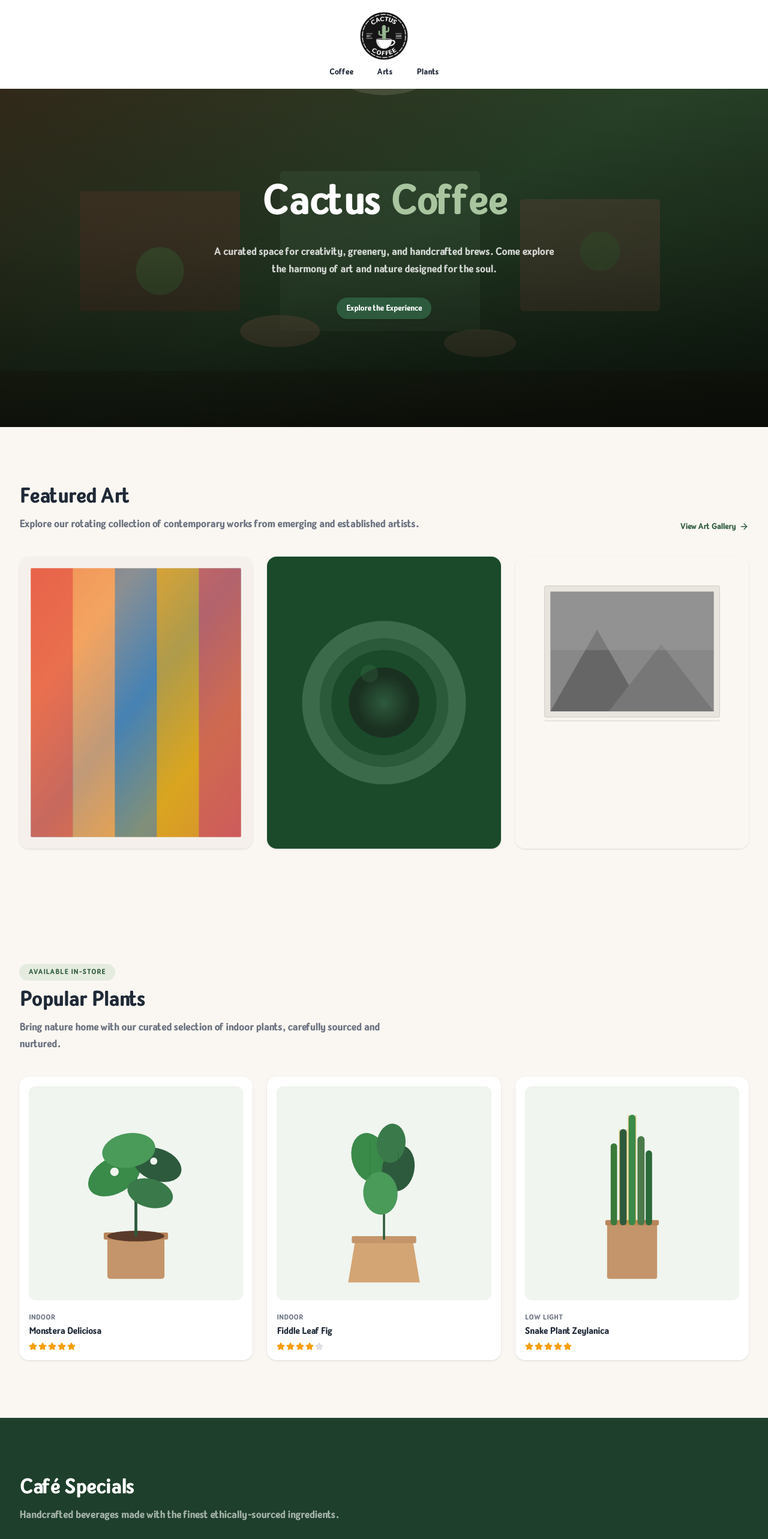
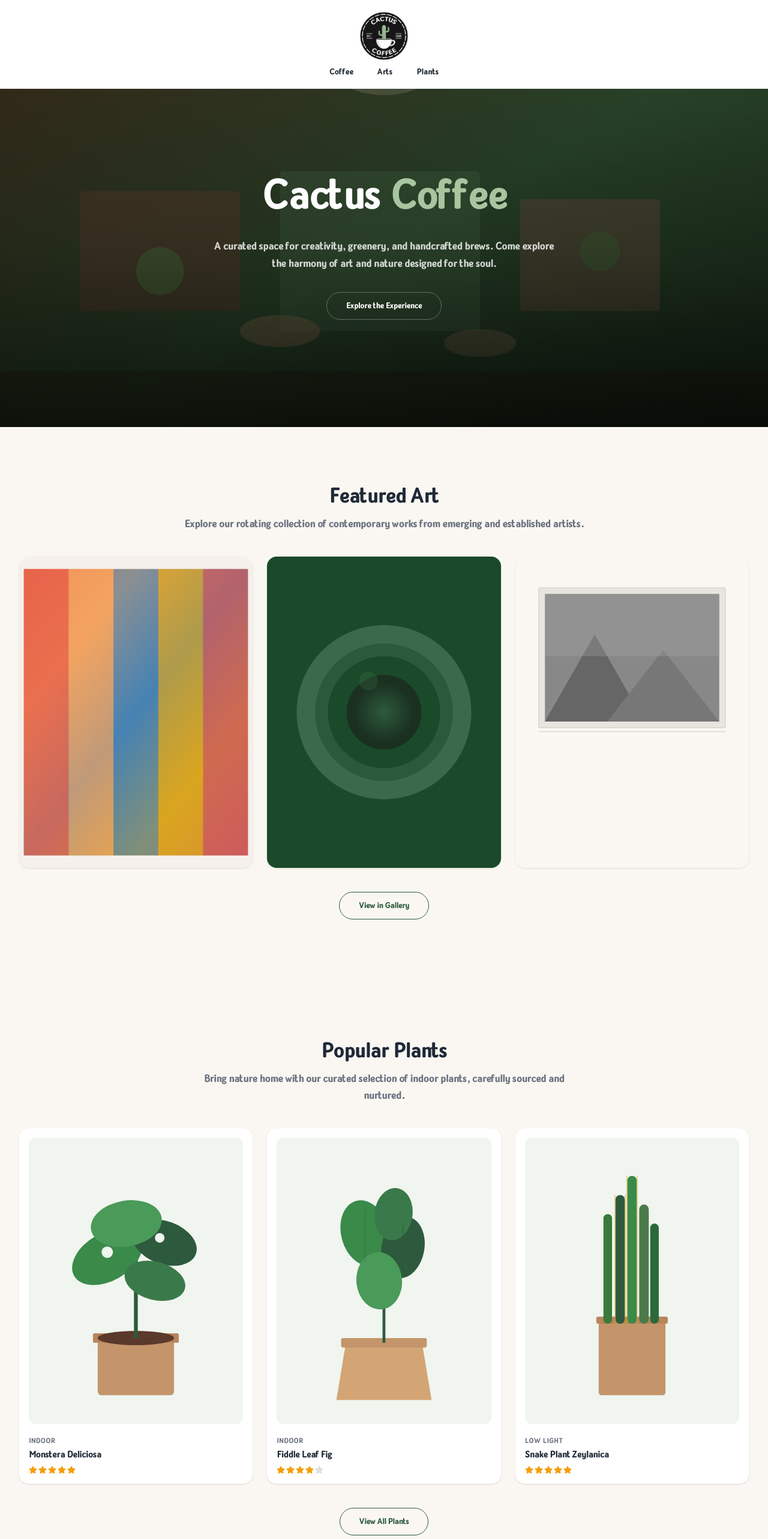
Before and after one commit to zoonfeedback-lab/cactus-coffee, a Next.js app: page / in a window 1280 px wide. Shown: the top 2566 px of the page at 60% size. Built offline with nearby package versions, Linux system fonts and the light colour scheme.

Commit message:
updated the home page

```diff
--- a/src/components/layout/Footer.tsx
+++ b/src/components/layout/Footer.tsx
@@ -3,11 +3,9 @@ import { Instagram, Facebook, Twitter, MapPin, Mail, Phone } from 'lucide-react'
 import Container from '@/components/ui/Container';
 
 const quickLinks = [
-    { label: 'Home', href: '/' },
-    { label: 'Art Gallery', href: '/art' },
-    { label: 'Plant Shop', href: '/plants' },
-    { label: 'Café Menu', href: '/cafe' },
-    { label: 'About Us', href: '/about' },
+    { label: 'Coffee', href: '/cafe' },
+    { label: 'Arts', href: '/art' },
+    { label: 'Plants', href: '/plants' },
 ] as const;
 
 const services = [
--- a/src/components/layout/Navbar.tsx
+++ b/src/components/layout/Navbar.tsx
@@ -56,8 +56,8 @@ export default function Navbar() {
                     ))}
                 </ul>
 
-                {/* Mobile hamburger – right aligned */}
-                <div className="absolute top-5 right-5 md:hidden">
+                {/* Mobile hamburger – centered under logo */}
+                <div className="flex justify-center pb-3 md:hidden">
                     <button
                         type="button"
                         className="flex h-10 w-10 items-center justify-center rounded-lg text-text-main transition-colors hover:bg-accent/10"
@@ -76,7 +76,7 @@ export default function Navbar() {
 
             {/* Mobile menu */}
             <div
-                className={`overflow-hidden border-t border-border bg-surface/95 backdrop-blur-md transition-all duration-300 md:hidden ${mobileOpen ? 'max-h-96 opacity-100' : 'max-h-0 opacity-0'
+                className={`overflow-hidden border-t border-border bg-surface/95 backdrop-blur-md transition-all duration-500 ease-in-out md:hidden ${mobileOpen ? 'max-h-96 opacity-100' : 'max-h-0 opacity-0'
                     }`}
             >
                 <ul className="flex flex-col items-center gap-1 py-4">
--- a/src/components/sections/CafeSpecials.tsx
+++ b/src/components/sections/CafeSpecials.tsx
@@ -1,5 +1,4 @@
 import Link from 'next/link';
-import { ArrowRight } from 'lucide-react';
 import Container from '@/components/ui/Container';
 import SectionTitle from '@/components/ui/SectionTitle';
 import MenuItem from '@/components/ui/MenuItem';
@@ -13,14 +12,17 @@ export default function CafeSpecials() {
             aria-labelledby="cafe-specials-heading"
         >
             <Container>
+                {/* Centered heading + subtitle */}
                 <AnimateOnScroll animation="fade-up">
                     <SectionTitle
                         title="Café Specials"
                         subtitle="Handcrafted beverages made with the finest ethically-sourced ingredients."
+                        align="center"
                         className="[&_h2]:text-white [&_p]:text-white/60"
                     />
                 </AnimateOnScroll>
 
+                {/* Menu cards */}
                 <div className="grid gap-4 sm:grid-cols-2">
                     {menuItems.map((item, index) => (
                         <AnimateOnScroll key={item.id} animation="fade-up" delay={index * 100}>
@@ -29,14 +31,14 @@ export default function CafeSpecials() {
                     ))}
                 </div>
 
-                <AnimateOnScroll animation="fade" delay={400}>
+                {/* Centered button with same sweep animation */}
+                <AnimateOnScroll animation="fade-up" delay={500}>
                     <div className="mt-10 text-center">
                         <Link
                             href="/cafe"
-                            className="inline-flex items-center gap-2 rounded-full border border-white/20 px-6 py-3 text-sm font-medium text-white transition-all duration-300 hover:border-accent hover:bg-white/10"
+                            className="relative inline-block overflow-hidden rounded-full border border-white/30 px-8 py-3 text-sm font-semibold text-white transition-all duration-500 before:absolute before:inset-0 before:-translate-x-full before:bg-[#A8C5A0] before:transition-transform before:duration-500 hover:text-white hover:before:translate-x-0"
                         >
-                            View Full Menu
-                            <ArrowRight className="h-4 w-4" />
+                            <span className="relative z-10">View Full Menu</span>
                         </Link>
                     </div>
                 </AnimateOnScroll>
--- a/src/components/sections/FeaturedArt.tsx
+++ b/src/components/sections/FeaturedArt.tsx
@@ -1,5 +1,4 @@
 import Link from 'next/link';
-import { ArrowRight } from 'lucide-react';
 import Container from '@/components/ui/Container';
 import SectionTitle from '@/components/ui/SectionTitle';
 import ArtCard from '@/components/ui/ArtCard';
@@ -10,22 +9,16 @@ export default function FeaturedArt() {
     return (
         <section className="py-16 sm:py-24" aria-labelledby="featured-art-heading">
             <Container>
+                {/* Centered heading + subtitle */}
                 <AnimateOnScroll animation="fade-up">
-                    <div className="flex items-end justify-between">
                     <SectionTitle
                         title="Featured Art"
                         subtitle="Explore our rotating collection of contemporary works from emerging and established artists."
+                        align="center"
                     />
-                        <Link
-                            href="/art"
-                            className="mb-10 hidden items-center gap-1.5 text-sm font-medium text-primary transition-colors hover:text-primary-dark sm:flex"
-                        >
-                            View Art Gallery
-                            <ArrowRight className="h-4 w-4" />
-                        </Link>
-                    </div>
                 </AnimateOnScroll>
 
+                {/* 3 Art cards */}
                 <div className="grid gap-6 sm:grid-cols-2 lg:grid-cols-3">
                     {artItems.map((item, index) => (
                         <AnimateOnScroll key={item.id} animation="fade-up" delay={index * 150} className="h-full">
@@ -34,16 +27,17 @@ export default function FeaturedArt() {
                     ))}
                 </div>
 
-                {/* Mobile link */}
-                <div className="mt-8 text-center sm:hidden">
+                {/* Centered "View in Gallery" link */}
+                <AnimateOnScroll animation="fade-up" delay={500}>
+                    <div className="mt-10 text-center">
                         <Link
                             href="/art"
-                        className="inline-flex items-center gap-1.5 text-sm font-medium text-primary"
+                            className="relative inline-block overflow-hidden rounded-full border border-primary px-8 py-3 text-sm font-semibold text-primary transition-all duration-500 before:absolute before:inset-0 before:-translate-x-full before:bg-[#A8C5A0] before:transition-transform before:duration-500 hover:text-white hover:before:translate-x-0"
                         >
-                        View Art Gallery
-                        <ArrowRight className="h-4 w-4" />
+                            <span className="relative z-10">View in Gallery</span>
                         </Link>
                     </div>
+                </AnimateOnScroll>
             </Container>
         </section>
     );
--- a/src/components/sections/HeroSection.tsx
+++ b/src/components/sections/HeroSection.tsx
@@ -1,6 +1,6 @@
 import Image from 'next/image';
+import Link from 'next/link';
 import Container from '@/components/ui/Container';
-import Button from '@/components/ui/Button';
 import AnimateOnScroll from '@/components/ui/AnimateOnScroll';
 
 export default function HeroSection() {
@@ -34,9 +34,12 @@ export default function HeroSection() {
                         </p>
                     </AnimateOnScroll>
                     <AnimateOnScroll animation="fade-up" delay={600} duration={800}>
-                        <Button href="/visit" size="sm">
-                            Explore the Experience
-                        </Button>
+                        <Link
+                            href="/visit"
+                            className="relative inline-block overflow-hidden rounded-full border border-white/30 px-8 py-3 text-sm font-semibold text-white transition-all duration-500 before:absolute before:inset-0 before:-translate-x-full before:bg-[#A8C5A0] before:transition-transform before:duration-500 hover:text-white hover:before:translate-x-0"
+                        >
+                            <span className="relative z-10">Explore the Experience</span>
+                        </Link>
                     </AnimateOnScroll>
                 </div>
             </Container>
--- a/src/components/sections/PopularPlants.tsx
+++ b/src/components/sections/PopularPlants.tsx
@@ -1,3 +1,4 @@
+import Link from 'next/link';
 import Container from '@/components/ui/Container';
 import SectionTitle from '@/components/ui/SectionTitle';
 import PlantCard from '@/components/ui/PlantCard';
@@ -8,14 +9,16 @@ export default function PopularPlants() {
     return (
         <section className="py-16 sm:py-24" aria-labelledby="popular-plants-heading">
             <Container>
+                {/* Centered heading + subtitle */}
                 <AnimateOnScroll animation="fade-up">
                     <SectionTitle
-                        label="Available In-Store"
                         title="Popular Plants"
                         subtitle="Bring nature home with our curated selection of indoor plants, carefully sourced and nurtured."
+                        align="center"
                     />
                 </AnimateOnScroll>
 
+                {/* 3 Plant cards */}
                 <div className="grid gap-6 sm:grid-cols-2 lg:grid-cols-3">
                     {plants.map((item, index) => (
                         <AnimateOnScroll key={item.id} animation="fade-up" delay={index * 100}>
@@ -23,6 +26,18 @@ export default function PopularPlants() {
                         </AnimateOnScroll>
                     ))}
                 </div>
+
+                {/* Centered button with same style as Featured Art */}
+                <AnimateOnScroll animation="fade-up" delay={500}>
+                    <div className="mt-10 text-center">
+                        <Link
+                            href="/plants"
+                            className="relative inline-block overflow-hidden rounded-full border border-primary px-8 py-3 text-sm font-semibold text-primary transition-all duration-500 before:absolute before:inset-0 before:-translate-x-full before:bg-[#A8C5A0] before:transition-transform before:duration-500 hover:text-white hover:before:translate-x-0"
+                        >
+                            <span className="relative z-10">View All Plants</span>
+                        </Link>
+                    </div>
+                </AnimateOnScroll>
             </Container>
         </section>
     );
--- a/src/components/ui/ArtCard.tsx
+++ b/src/components/ui/ArtCard.tsx
@@ -8,7 +8,7 @@ interface ArtCardProps {
 export default function ArtCard({ item }: ArtCardProps) {
     return (
         <article className="group relative h-full overflow-hidden rounded-2xl bg-surface shadow-sm transition-all duration-300 hover:shadow-lg">
-            <div className="relative aspect-[4/5] w-full overflow-hidden">
+            <div className="relative aspect-[3/2] w-full overflow-hidden sm:aspect-[3/4]">
                 <Image
                     src={item.image}
                     alt={item.title}
--- a/src/components/ui/PlantCard.tsx
+++ b/src/components/ui/PlantCard.tsx
@@ -9,7 +9,7 @@ interface PlantCardProps {
 export default function PlantCard({ item }: PlantCardProps) {
     return (
         <article className="group overflow-hidden rounded-2xl bg-surface p-4 shadow-sm transition-all duration-300 hover:-translate-y-1 hover:shadow-lg">
-            <div className="relative mb-4 aspect-square overflow-hidden rounded-xl bg-surface-alt">
+            <div className="relative mb-4 aspect-[3/2] overflow-hidden rounded-xl bg-surface-alt sm:aspect-[3/4]">
                 <Image
                     src={item.image}
                     alt={item.name}
--- a/src/components/ui/SectionTitle.tsx
+++ b/src/components/ui/SectionTitle.tsx
@@ -26,7 +26,7 @@ export default function SectionTitle({
                 {title}
             </h2>
             {subtitle && (
-                <p className="mt-3 max-w-2xl text-base text-text-light sm:text-lg">
+                <p className={`mt-3 max-w-2xl text-base text-text-light sm:text-lg ${align === 'center' ? 'mx-auto' : ''}`}>
                     {subtitle}
                 </p>
             )}
```
Also changed, not shown: src/components/sections/CTASection.tsx (+8 -5 lines). Lines whose indentation alone changed are shown as unchanged.
